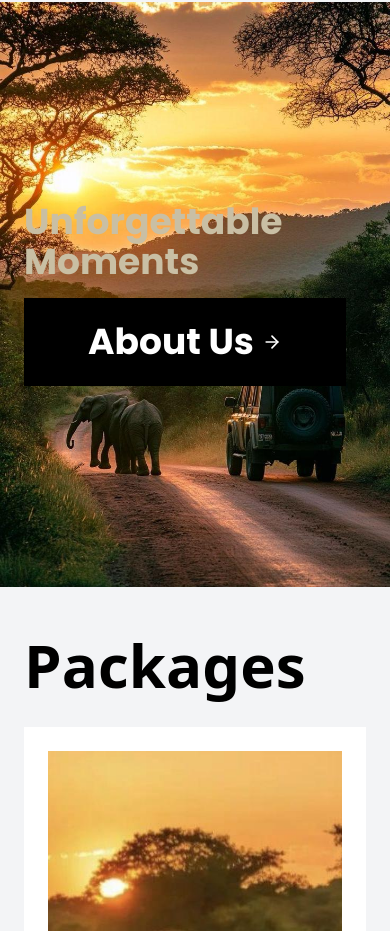
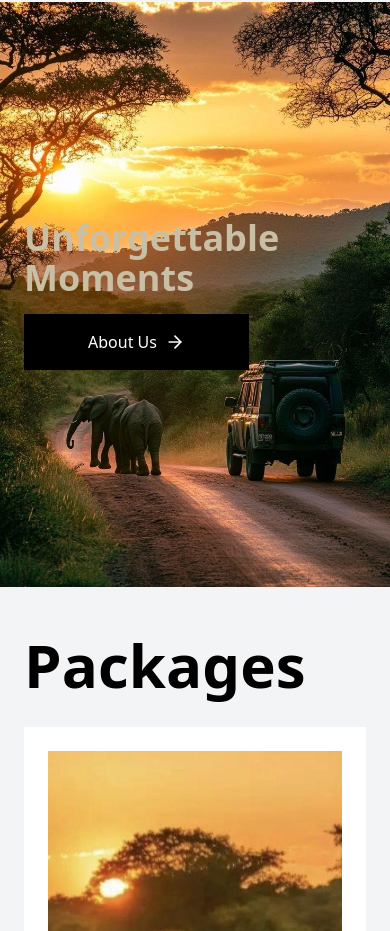
Before and after one commit to AbubakerSalah/safarify, a React (Vite) app: page / in a window 390 px wide. Shown: the part 1159-2090 px from the top of the page. Built offline with nearby package versions, Linux system fonts and the light colour scheme.

Commit message:
Fix Navbar import case issue

```diff
--- a/src/Pages/Home.jsx
+++ b/src/Pages/Home.jsx
@@ -25,7 +25,7 @@ export default function Home() {
         </div>
         <div className="absolute p-6 bottom-0 lg:mb-32">
           <Link to="/portfolio">
-            <button className="bg-black text-white px-16 md:px-20 py-4 md:text-xl flex items-center gap-2 group transition-all duration-300">
+            <button className="bg-black text-white px-16 md:px-20 py-4 flex items-center gap-2 group transition-all duration-300">
               See Our Trips
               <ArrowRight className="w-5 h-5 transform transition-transform duration-300 group-hover:translate-x-2" />
             </button>
@@ -74,12 +74,12 @@ export default function Home() {
         <div className="flex justify-start items-center relative mt-12">
           <img src="/ee.jpeg" alt="Safari" className="w-full h-auto" />
 
-          <div className="absolute text-[#c9bfa4] text-4xl md:text-6xl lg:text-8xl font-bold p-6 font-poppins ">
-            <h4>
+          <div className="absolute  p-6">
+            <h4 className="text-[#c9bfa4] text-4xl md:text-6xl lg:text-8xl font-bold ">
               Unforgettable <br /> Moments
             </h4>
             <Link to="/about">
-              <button className="bg-black text-white px-16 md:px-20 py-6 mt-4 ms:text-xl flex items-center gap-2 group transition-all duration-300">
+              <button className="bg-black text-white px-16 md:px-20 py-4 mt-4 flex items-center gap-2  group transition-all duration-300">
                 About Us
                 <ArrowRight className="w-5 h-5 transform transition-transform duration-300 group-hover:translate-x-2" />
               </button>
```
